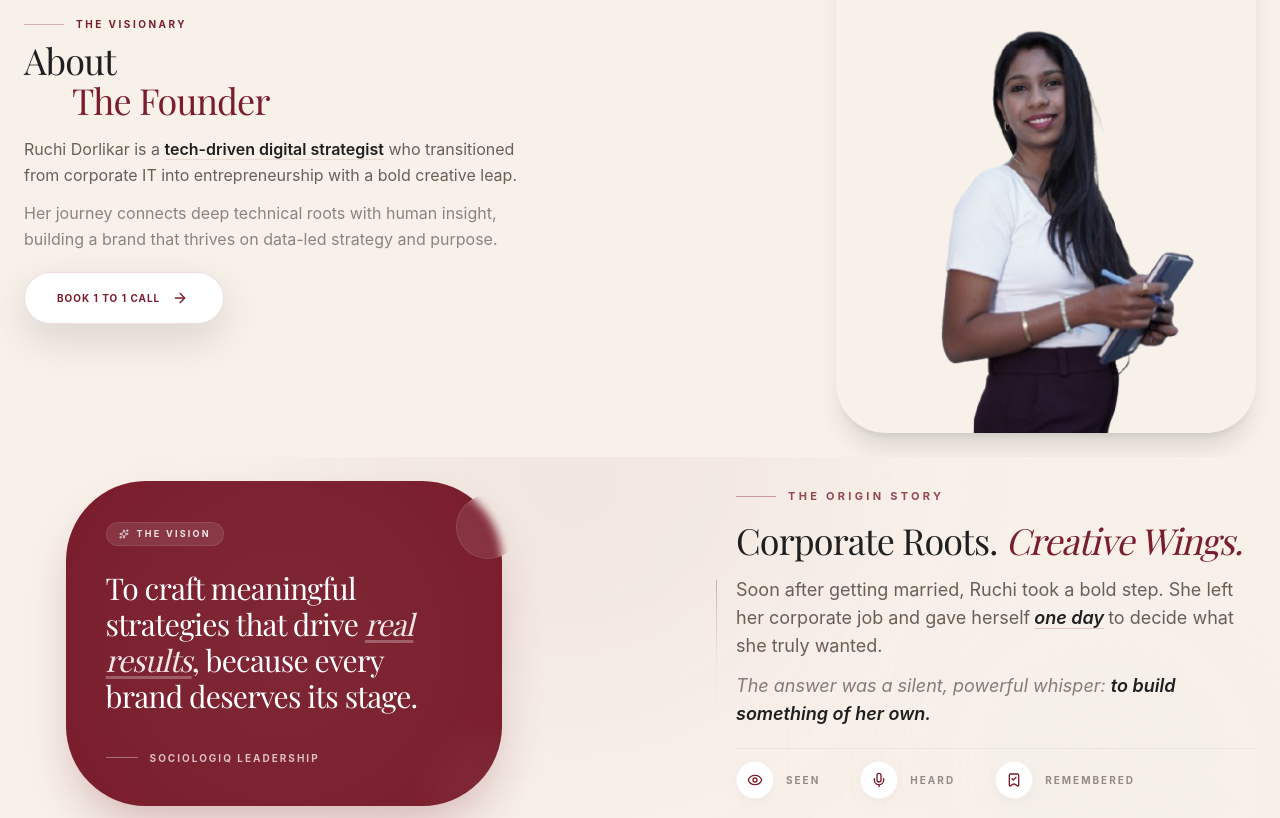
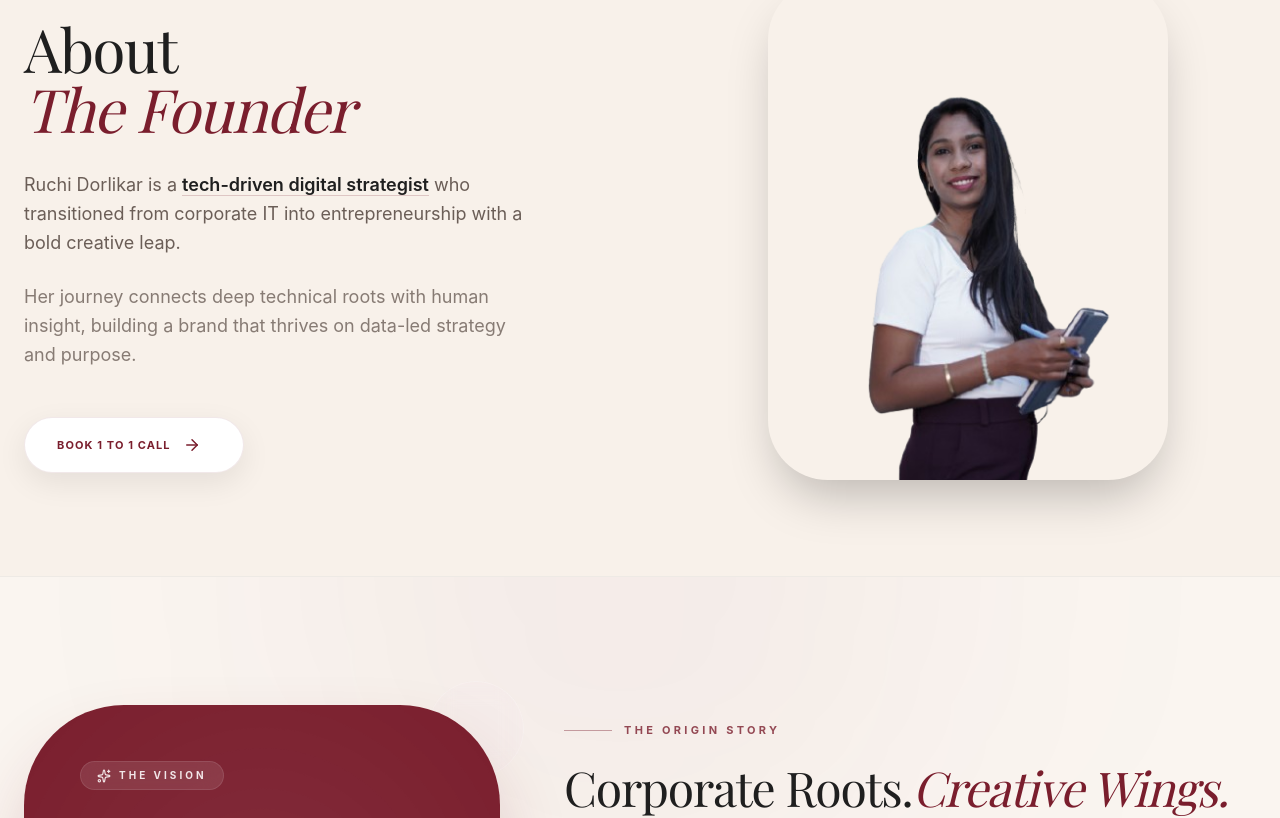
Before and after one commit to sociologiqdigital/Workshop-Website, a React (Vite) app in the folder client/: page /about in a window 1280 px wide. Shown: the part 740-1558 px from the top of the page. Built offline with nearby package versions, Linux system fonts and the light colour scheme.

Commit message:
implement smooth scrolling to hash links; update Footer and Header links to external URLs

```diff
--- a/client/src/component/layout/Header.jsx
+++ b/client/src/component/layout/Header.jsx
@@ -15,7 +15,7 @@ export default function Navbar() {
     { label: "Home", to: "/" },
     { label: "About Ruchi", to: "/about" },
     { label: "Blog", to: "/blog" },
-    { label: "Workshops", dropdown: true },
+    { label: "Workshops", to: "http://localhost:5174/" },
   ];
 
   /* ---------------- SCROLL LOGIC ---------------- */
--- a/client/src/component/pages/About.jsx
+++ b/client/src/component/pages/About.jsx
@@ -1,10 +1,6 @@
 import React, { useRef } from "react";
 import { motion, useScroll, useTransform } from "framer-motion";
 import {
-  Globe,
-  Heart,
-  BarChart3,
-  Monitor,
   Sparkles,
   Eye,
   Mic,
@@ -35,80 +31,70 @@ export default function About({ onBookClick }) {
       <PremiumCarousel />
 
       {/* --- HERO SECTION --- */}
+      <section className="relative py-16 md:py-24 overflow-hidden">
+        <div className="max-w-7xl mx-auto px-6 relative">
+          <div className="grid grid-cols-1 lg:grid-cols-12 gap-12 lg:gap-20 items-center">
 
-      <section className="relative pt-4 md:pt-6 pb-4 md:pb-6 overflow-hidden">
-        <div className="max-w-7xl mx-auto px-6 relative">
-          <div className="grid grid-cols-1 lg:grid-cols-12 gap-6 items-center">
-            <div className="lg:col-span-6 w-full max-w-[520px] space-y-4 order-2 lg:order-1 lg:mr-auto">
-              <header className="space-y-2">
-                <div className="flex items-center gap-3">
-                  <span className="h-px w-10 bg-primary/30" />
-                  <span className="text-[10px] font-bold tracking-[0.25em] uppercase text-primary">
+            {/* TEXT CONTENT */}
+            <div className="lg:col-span-6 space-y-8 order-2 lg:order-1">
+              <header className="space-y-4">
+                <motion.div
+                  initial={{ opacity: 0, x: -20 }}
+                  whileInView={{ opacity: 1, x: 0 }}
+                  transition={{ duration: 0.6 }}
+                  className="flex items-center gap-3"
+                >
+                  <span className="h-px w-12 bg-primary/30" />
+                  <span className="text-[10px] font-bold tracking-[0.3em] uppercase text-primary">
                     The Visionary
                   </span>
-                </div>
-                {/* Standardized Hero Heading (text-3xl to 5xl) */}
-                <h1 className="font-heading text-3xl md:text-4xl text-dark leading-tight tracking-tight">
+                </motion.div>
+
+                <h1 className="font-heading text-4xl md:text-5xl lg:text-6xl text-dark leading-[1.1] tracking-tight">
                   About <br />
-                  <span className="text-primary font-medium pl-6 md:pl-12">
-                    The Founder
-                  </span>
+                  <span className="text-primary italic font-medium">The Founder</span>
                 </h1>
               </header>
 
-              {/* Normalized body text (base to lg) */}
-              <div className="space-y-3 text-sm md:text-base text-muted/90 max-w-lg">
-                <p className="leading-relaxed">
+              <div className="space-y-6 text-base md:text-lg text-muted/90 max-w-lg leading-relaxed">
+                <p>
                   Ruchi Dorlikar is a{" "}
-                  <span className="text-dark font-semibold underline decoration-primary/10 underline-offset-4">
+                  <span className="text-dark font-semibold border-b border-primary/20">
                     tech-driven digital strategist
                   </span>{" "}
                   who transitioned from corporate IT into entrepreneurship with
                   a bold creative leap.
                 </p>
-                <p className="leading-relaxed opacity-75">
+                <p className="opacity-80">
                   Her journey connects deep technical roots with human insight,
                   building a brand that thrives on data-led strategy and
                   purpose.
                 </p>
               </div>
 
-              {/* WATER WAVE BUTTON - Preserved exactly as requested */}
-              <div className="pt-1">
+              {/* WATER WAVE BUTTON */}
+              <div className="pt-4">
                 <motion.button
                   whileHover={{ scale: 1.02 }}
                   whileTap={{ scale: 0.98 }}
                   onClick={onBookClick}
-                  className="wave-button group relative h-[52px] min-w-[200px] overflow-hidden bg-white text-primary px-8 py-4 text-[10px] font-bold rounded-full transition-all shadow-hover border border-primary/15 hover:border-primary/30"
+                  className="wave-button group relative h-[56px] min-w-[220px] overflow-hidden bg-white text-primary px-8 py-4 text-[11px] font-bold rounded-full transition-all shadow-soft border border-primary/10 hover:border-primary/30"
                 >
                   <span className="wave-text relative z-10 flex items-center gap-3 tracking-widest uppercase text-primary transition-colors group-hover:text-white">
                     Book 1 to 1 call
-                    <ArrowRight
-                      size={16}
-                      className="wave-icon group-hover:translate-x-1 transition-transform group-hover:text-white"
-                    />
+                    <ArrowRight size={18} className="wave-icon group-hover:translate-x-1 transition-transform" />
                   </span>
-                  <svg
-                    className="wave-fill absolute left-0 top-0 h-full w-full pointer-events-none z-0"
-                    viewBox="0 0 1440 600"
-                    preserveAspectRatio="none"
-                  >
-                    <path
-                      className="animate-wave-path fill-primary"
-                      d="M 0,600 L 0,112 C 106.4,124.7 212.9,137.5 280,144 C 347,150.4 374.5,150.5 437,150 C 499.4,149.4 596.6,148.2 678,124 C 759.3,99.7 824.7,52.3 916,63 C 1007.2,73.6 1124.3,142.1 1216,160 C 1307.6,177.8 1373.8,144.9 1440,112 L 1440,600 L 0,600 Z"
-                    />
-                    <path
-                      className="animate-wave-path fill-primary"
-                      d="M 0,600 L 0,112 C 106.4,124.7 212.9,137.5 280,144 C 347,150.4 374.5,150.5 437,150 C 499.4,149.4 596.6,148.2 678,124 C 759.3,99.7 824.7,52.3 916,63 C 1007.2,73.6 1124.3,142.1 1216,160 C 1307.6,177.8 1373.8,144.9 1440,112 L 1440,600 L 0,600 Z"
-                    />
+                  <svg className="wave-fill absolute left-0 top-0 h-full w-full pointer-events-none z-0" viewBox="0 0 1440 600" preserveAspectRatio="none">
+                    <path className="animate-wave-path fill-primary" d="M 0,600 L 0,112 C 106.4,124.7 212.9,137.5 280,144 C 347,150.4 374.5,150.5 437,150 C 499.4,149.4 596.6,148.2 678,124 C 759.3,99.7 824.7,52.3 916,63 C 1007.2,73.6 1124.3,142.1 1216,160 C 1307.6,177.8 1373.8,144.9 1440,112 L 1440,600 L 0,600 Z" />
                   </svg>
                 </motion.button>
               </div>
             </div>
 
-            {/* HERO IMAGE - Optimized sizing */}
-            <div className="lg:col-span-6 flex justify-center lg:justify-end order-1 lg:order-2">
-              <div className="relative w-full max-w-[360px] md:max-w-[420px] aspect-[4/5] rounded-[40px] md:rounded-[50px] overflow-hidden shadow-xl">
+            {/* HERO IMAGE */}
+            <div className="lg:col-span-6 flex justify-center order-1 lg:order-2 relative">
+              <div className="absolute inset-0 bg-primary/5 rounded-full blur-3xl scale-75 -z-10" />
+              <div className="relative w-full max-w-[400px] aspect-[4/5] rounded-[60px] overflow-hidden shadow-2xl">
                 <motion.img
                   style={{ y: imageY }}
                   src={AboutImg}
@@ -121,38 +107,80 @@ export default function About({ onBookClick }) {
         </div>
       </section>
 
-      {/* THE VISION & THE SHIFT */}
-      <section className="relative pt-4 md:pt-6 pb-4 md:pb-6 overflow-hidden bg-background">
-        <div className="absolute top-0 left-1/4 w-[500px] h-[500px] bg-primary/5 rounded-full blur-[120px] -translate-y-1/2" />
-        <div className="absolute bottom-0 right-0 w-[350px] h-[350px] bg-accent/15 rounded-full blur-[100px] translate-y-1/3" />
+      {/* --- THE VISION SECTION --- */}
+      <section className="relative py-20 md:py-32 overflow-hidden border-t border-dark/5 bg-surface/30">
+        <div className="absolute top-0 left-1/4 w-[600px] h-[600px] bg-primary/5 rounded-full blur-[140px] -translate-y-1/2" />
 
         <div className="max-w-7xl mx-auto px-6 relative z-10">
-          <div className="grid grid-cols-1 lg:grid-cols-12 gap-8 items-center">
-            {/* LEFT CONTENT: THE STORY */}
-            <div className="lg:col-span-6 lg:order-2 w-full max-w-[520px] space-y-5 lg:ml-auto">
+          <div className="grid grid-cols-1 lg:grid-cols-12 gap-16 items-center">
+
+            {/* PORTAL BOX (Left on Desktop) */}
+            <div className="lg:col-span-5 relative flex justify-center">
               <motion.div
-                initial={{ opacity: 0, x: -20 }}
-                whileInView={{ opacity: 1, x: 0 }}
-                transition={{ duration: 0.8, ease: "easeOut" }}
+                initial={{ opacity: 0, scale: 0.95 }}
+                whileInView={{ opacity: 1, scale: 1 }}
+                transition={{ duration: 0.8 }}
+                className="relative w-full max-w-[480px]"
               >
-                <div className="flex items-center gap-3 mb-4">
-                  <span className="h-px w-10 bg-primary/40" />
-                  <span className="text-[11px] font-bold tracking-[0.3em] uppercase text-primary/80">
-                    The Origin Story
-                  </span>
+                <div className="relative w-full bg-primary text-white p-10 md:p-14 flex flex-col justify-center gap-8
+                               rounded-[60px] md:rounded-[100px] rounded-tr-[20px] rounded-bl-[20px]
+                               shadow-[0_40px_80px_-15px_rgba(122,30,45,0.3)] overflow-hidden group">
+
+                  {/* Animated Background */}
+                  <div className="absolute inset-0 opacity-20 pointer-events-none">
+                    <div className="absolute top-[-20%] left-[-20%] w-[140%] h-[140%] animate-spin-slow bg-[radial-gradient(circle_at_center,rgba(255,255,255,0.3),transparent_70%)]" />
+                  </div>
+
+                  <div className="relative z-10 space-y-6">
+                    <div className="inline-flex items-center gap-2 py-1.5 px-4 bg-white/10 rounded-full backdrop-blur-md border border-white/10">
+                      <Sparkles size={14} className="text-accent animate-pulse" />
+                      <span className="text-[10px] uppercase tracking-[0.3em] font-bold text-accent">The Vision</span>
+                    </div>
+
+                    <h4 className="font-heading text-2xl md:text-3xl lg:text-4xl leading-[1.2] tracking-tight">
+                      To craft meaningful strategies that drive{" "}
+                      <span className="text-accent italic font-light serif underline decoration-accent/30 underline-offset-8">
+                        real results
+                      </span>
+                      , because every brand deserves its stage.
+                    </h4>
+
+                    <div className="pt-4 flex items-center gap-4">
+                      <div className="h-px w-10 bg-accent/40" />
+                      <p className="text-[11px] font-bold tracking-[0.3em] uppercase text-accent/80">SociologiQ Leadership</p>
+                    </div>
+                  </div>
                 </div>
 
-                {/* Standard Consistent Heading Size (text-3xl) */}
-                <h2 className="font-heading text-3xl md:text-4xl text-dark leading-tight tracking-tight mb-4">
+                {/* Floating Decorative Bubble */}
+                <motion.div
+                  animate={{ y: [0, -20, 0] }}
+                  transition={{ duration: 6, repeat: Infinity, ease: "easeInOut" }}
+                  className="absolute -top-6 -right-6 w-24 h-24 bg-accent/20 backdrop-blur-md rounded-full border border-white/20 -z-10"
+                />
+              </motion.div>
+            </div>
+
+            {/* STORY CONTENT (Right on Desktop) */}
+            <div className="lg:col-span-7 space-y-10">
+              <motion.div
+                initial={{ opacity: 0, x: 20 }}
+                whileInView={{ opacity: 1, x: 0 }}
+                transition={{ duration: 0.8 }}
+                className="space-y-6"
+              >
+                <div className="flex items-center gap-3">
+                  <span className="h-px w-12 bg-primary/40" />
+                  <span className="text-[11px] font-bold tracking-[0.3em] uppercase text-primary/80">The Origin Story</span>
+                </div>
+
+                <h2 className="font-heading text-4xl md:text-5xl text-dark leading-tight tracking-tight">
                   Corporate Roots.
-                  <span className="text-primary italic font-light serif">
-                    {" "}Creative Wings.
-                  </span>
+                  <span className="text-primary italic font-light serif">Creative Wings.</span>
                 </h2>
 
-                <div className="space-y-3 relative">
-                  <div className="absolute -left-5 top-1 bottom-1 w-[1px] bg-gradient-to-b from-primary/30 via-primary/5 to-transparent" />
-                  <p className="text-base md:text-lg text-muted font-normal leading-relaxed max-w-xl">
+                <div className="space-y-6 relative border-l border-primary/10 pl-8">
+                  <p className="text-lg md:text-xl text-muted font-normal leading-relaxed max-w-xl">
                     Soon after getting married, Ruchi took a bold step. She left
                     her corporate job and gave herself
                     <span className="text-dark font-semibold italic mx-1 underline decoration-primary/20 underline-offset-4">
@@ -160,7 +188,7 @@ export default function About({ onBookClick }) {
                     </span>
                     to decide what she truly wanted.
                   </p>
-                  <p className="text-base md:text-lg text-muted/80 leading-relaxed max-w-xl italic">
+                  <p className="text-lg text-muted/80 leading-relaxed max-w-xl italic">
                     The answer was a silent, powerful whisper:{" "}
                     <span className="text-dark font-semibold non-italic">
                       to build something of her own.
@@ -169,24 +197,24 @@ export default function About({ onBookClick }) {
                 </div>
               </motion.div>
 
-              {/* Minimalist Stats - Normalized spacing */}
-              <div className="flex flex-wrap gap-x-10 gap-y-4 pt-3 border-t border-dark/5">
+              {/* STATS ROW */}
+              <div className="flex flex-wrap gap-x-12 gap-y-6 pt-6 border-t border-dark/5">
                 {[
-                  { icon: <Eye size={16} />, label: "Seen" },
-                  { icon: <Mic size={16} />, label: "Heard" },
-                  { icon: <BookmarkCheck size={16} />, label: "Remembered" },
+                  { icon: <Eye size={18} />, label: "Seen" },
+                  { icon: <Mic size={18} />, label: "Heard" },
+                  { icon: <BookmarkCheck size={18} />, label: "Remembered" },
                 ].map((item, i) => (
                   <motion.div
                     key={i}
-                    initial={{ opacity: 0, y: 10 }}
+                    initial={{ opacity: 0, y: 15 }}
                     whileInView={{ opacity: 1, y: 0 }}
                     transition={{ delay: i * 0.1 }}
-                    className="flex items-center gap-3 group"
+                    className="flex items-center gap-4 group"
                   >
-                    <div className="p-2.5 rounded-full bg-white shadow-sm border border-primary/5 text-primary group-hover:bg-primary group-hover:text-white transition-all duration-500">
+                    <div className="p-3 rounded-full bg-white shadow-sm border border-primary/5 text-primary group-hover:bg-primary group-hover:text-white transition-all duration-500">
                       {item.icon}
                     </div>
-                    <span className="text-[10px] font-bold tracking-[0.2em] uppercase text-muted/70 group-hover:text-dark transition-colors">
+                    <span className="text-[11px] font-bold tracking-[0.2em] uppercase text-muted/70 group-hover:text-dark transition-colors">
                       {item.label}
                     </span>
                   </motion.div>
@@ -194,74 +222,12 @@ export default function About({ onBookClick }) {
               </div>
             </div>
 
-            {/* RIGHT CONTENT: THE PORTAL */}
-            <div className="lg:col-span-6 lg:order-1 relative flex justify-center lg:justify-start">
-              <motion.div
-                initial={{ opacity: 0, scale: 0.98 }}
-                whileInView={{ opacity: 1, scale: 1 }}
-                transition={{ duration: 0.8 }}
-                className="relative w-full max-w-[520px] flex items-start justify-center"
-              >
-                {/* Organic Portal - Kept design but normalized text inside */}
-                <div
-                  className="relative w-[84%] bg-primary text-white p-6 md:p-10 flex flex-col justify-center gap-5
-               rounded-[50px] md:rounded-[80px] rounded-tr-[15px] rounded-bl-[15px]
-               shadow-[0_25px_50px_-12px_rgba(122,30,45,0.3)] overflow-hidden group"
-                >
-                  {/* Preserved Liquid Overlay Animation */}
-                  <div className="absolute inset-0 opacity-20 pointer-events-none overflow-hidden">
-                    <div className="absolute top-[-20%] left-[-20%] w-[140%] h-[140%] animate-spin-slow bg-[radial-gradient(circle_at_center,rgba(255,255,255,0.2),transparent_60%)]" />
-                  </div>
-
-                  <div className="relative z-10 space-y-6">
-                    <div className="inline-flex items-center gap-2 py-1 px-3 bg-white/10 rounded-full backdrop-blur-md border border-white/10">
-                      <Sparkles
-                        size={10}
-                        className="text-accent animate-pulse"
-                      />
-                      <span className="text-[9px] uppercase tracking-[0.25em] font-bold text-accent">
-                        The Vision
-                      </span>
-                    </div>
-
-                    {/* Vision Text (Standard Heading Size) */}
-                    <h4 className="font-heading text-xl md:text-3xl leading-snug tracking-tight">
-                      To craft meaningful strategies that drive{" "}
-                      <span className="text-accent italic font-light serif underline decoration-accent/30 underline-offset-4">
-                        real results
-                      </span>
-                      , because every brand deserves its stage.
-                    </h4>
-
-                    <div className="pt-3 flex items-center gap-3">
-                      <div className="h-[1px] w-8 bg-accent/40" />
-                      <p className="text-[10px] font-bold tracking-[0.2em] uppercase text-accent/80">
-                        SociologiQ Leadership
-                      </p>
-                    </div>
-                  </div>
-
-                  <div className="absolute -bottom-8 -right-8 w-24 h-24 bg-white/5 rounded-full blur-xl group-hover:scale-125 transition-transform duration-1000" />
-                </div>
-
-                <motion.div
-                  animate={{ y: [0, -10, 0] }}
-                  transition={{
-                    duration: 4,
-                    repeat: Infinity,
-                    ease: "easeInOut",
-                  }}
-                  className="absolute top-6 right-6 w-16 h-16 bg-accent/10 backdrop-blur-sm rounded-full border border-white/10 z-0"
-                />
-              </motion.div>
-            </div>
           </div>
         </div>
       </section>
 
-      {/* Removed gaps between FAQ and Testimonial by using consistent padding */}
-      <FAQSection className="bg-background py-8" />
-      <div className="pb-12 md:pb-16">
+      {/* --- TESTIMONIAL SECTION --- */}
+      <div className="py-20 md:py-28 border-t border-dark/5">
         <Testimonial />
       </div>
     </div>
--- a/client/src/component/styles/index.css
+++ b/client/src/component/styles/index.css
@@ -700,16 +700,26 @@
 }
 
 /* --- Water Wave Button (Path Morphing) --- */
-@keyframes wave-morph {
-  0%, 100% { d: path("M 0,600 L 0,112 C 106.4,124.7 212.9,137.5 280,144 C 347,150.4 374.5,150.5 437,150 C 499.4,149.4 596.6,148.2 678,124 C 759.3,99.7 824.7,52.3 916,63 C 1007.2,73.6 1124.3,142.1 1216,160 C 1307.6,177.8 1373.8,144.9 1440,112 L 1440,600 L 0,600 Z"); }
-  50% { d: path("M 0,600 L 0,112 C 87.5,104.8 175.1,97.7 248,86 C 320.8,74.2 378.9,57.9 445,77 C 511,96 584.9,150.5 675,147 C 765,143.4 871.2,81.6 954,63 C 1036.7,44.3 1095.9,68.6 1173,84 C 1250,99.3 1345,105.6 1440,112 L 1440,600 L 0,600 Z"); }
+@keyframes wave-liquid-morph {
+  0%, 100% {
+    d: path("M 0,600 L 0,112 C 106.4,124.7 212.9,137.5 280,144 C 347,150.4 374.5,150.5 437,150 C 499.4,149.4 596.6,148.2 678,124 C 759.3,99.7 824.7,52.3 916,63 C 1007.2,73.6 1124.3,142.1 1216,160 C 1307.6,177.8 1373.8,144.9 1440,112 L 1440,600 L 0,600 Z");
+  }
+  50% {
+    d: path("M 0,600 L 0,90 C 200,160 400,40 600,100 C 800,160 1000,40 1200,100 C 1350,140 1440,90 1440,90 L 1440,600 L 0,600 Z");
+  }
 }
 
-.animate-wave-path { animation: wave-morph 3s ease-in-out infinite; }
+.animate-wave-path {
+  animation: wave-liquid-morph 3s ease-in-out infinite;
+}
 
 .wave-button {
-  background-color: #fff;
-  transition: background-color 500ms ease 600ms, border-color 300ms ease;
+  position: relative;
+  background-color: #fff; /* Initial state */
+  /* Delay the background color change until the wave fills the container (600ms) */
+  transition: background-color 0s linear 600ms, border-color 300ms ease;
+  overflow: hidden;
+  isolation: isolate;
 }
 
 .wave-button:hover {
@@ -717,18 +727,25 @@
 }
 
 .wave-fill {
-  transform: translate3d(0, 100%, 0);
-  transition: transform 650ms cubic-bezier(0.22, 1, 0.36, 1);
+  position: absolute;
+  inset: 0;
+  width: 100%;
+  height: 100%;
+  transform: translateY(105%);
+  transition: transform 700ms cubic-bezier(0.4, 0, 0.2, 1);
   will-change: transform;
+  z-index: 1;
 }
 
 .wave-button:hover .wave-fill {
-  transform: translate3d(0, 0%, 0);
+  transform: translateY(0%);
 }
 
 .wave-text,
 .wave-icon {
-  transition: color 400ms ease 600ms;
+  position: relative;
+  z-index: 10;
+  transition: color 300ms ease 400ms;
 }
 
 .wave-fill,
```
Also changed, not shown: client/src/App.jsx (+17 -1 lines), client/src/component/data/Journey.js (+20 -20 lines), client/src/component/layout/Footer.jsx (+14 -4 lines), client/src/component/pages/Home.jsx (+26 -29 lines), client/src/component/styles/images/HeroImg.png, 1 other file (tests, documents, lock files or other folders).
